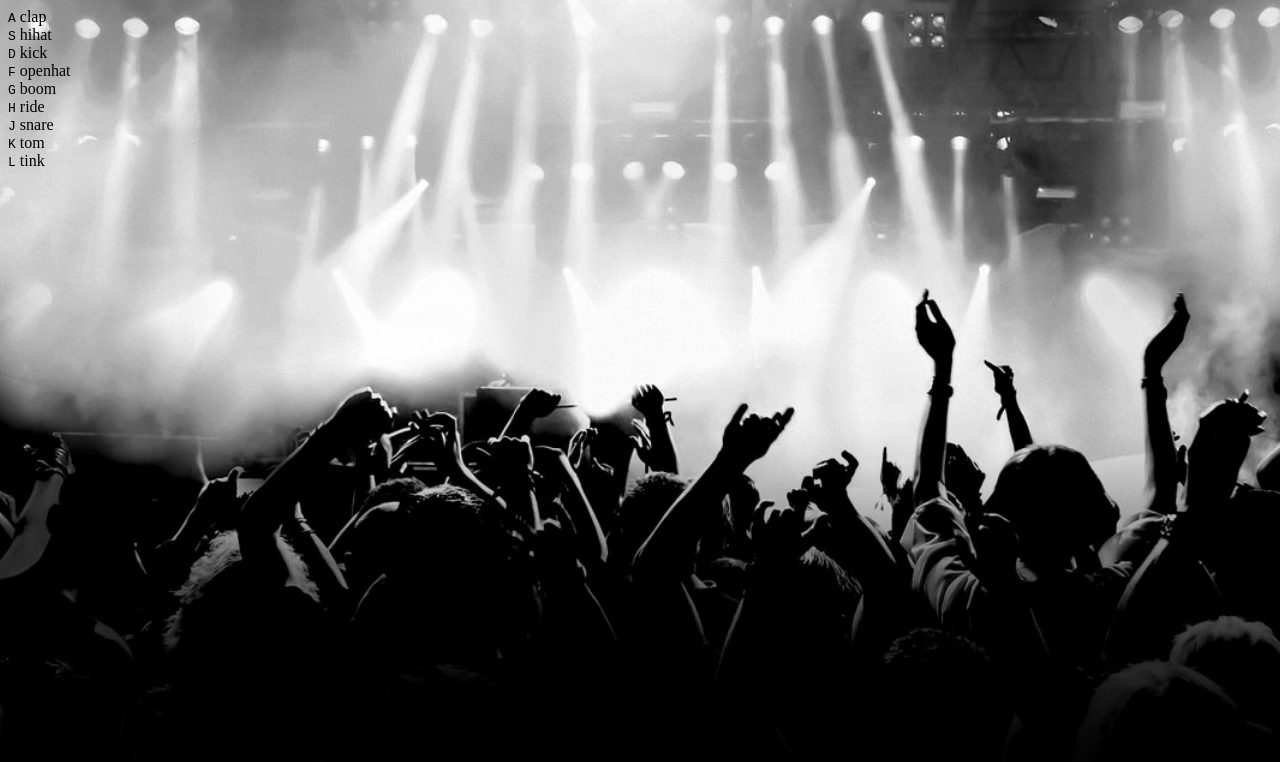
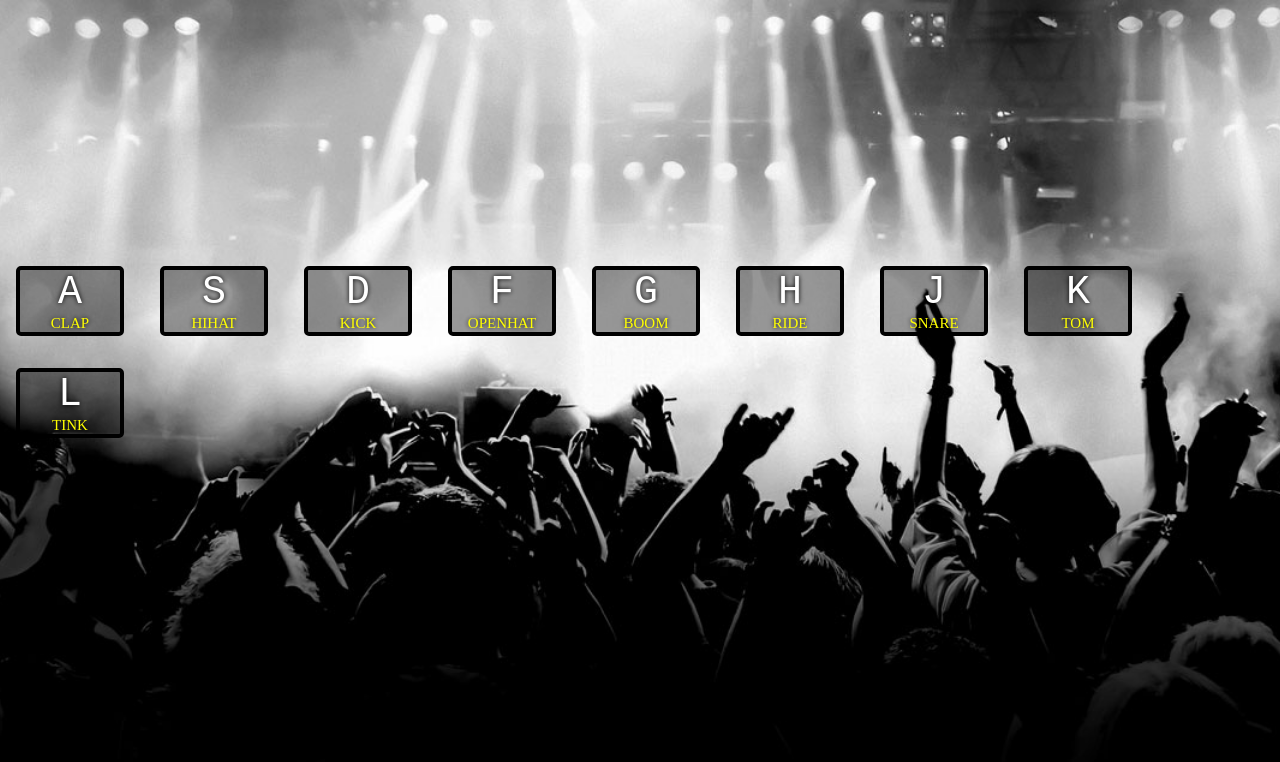
Before and after one commit to veranika-isakova/drum-music, a plain HTML site: page index.html in a window 1280 px wide. Drawn offline with Linux system fonts and the light colour scheme.

Commit message:
Add styling

```diff
--- a/styles.css
+++ b/styles.css
@@ -5,3 +5,30 @@ html {
   -o-background-size: cover;
   background-size: cover;
 }
+.sound {
+  text-transform: uppercase;
+  color: yellow;
+}
+kbd {
+  display: block;
+  font-size: 40px;
+}
+.key {
+  border: 4px solid black;
+  border-radius: 5px;
+  margin: 1rem;
+  width: 100px;
+  font-size: 15px;
+  text-align: center;
+  color: white;
+  background: rgba(0,0,0,0.4);
+  text-shadow: 0 0 5px black;
+  display: inline-block;
+}
+.keys {
+  position: fixed;
+  top: 50%;
+  left: 50%;
+  margin-top: -150px;
+  margin-left: -640px;
+}
```
